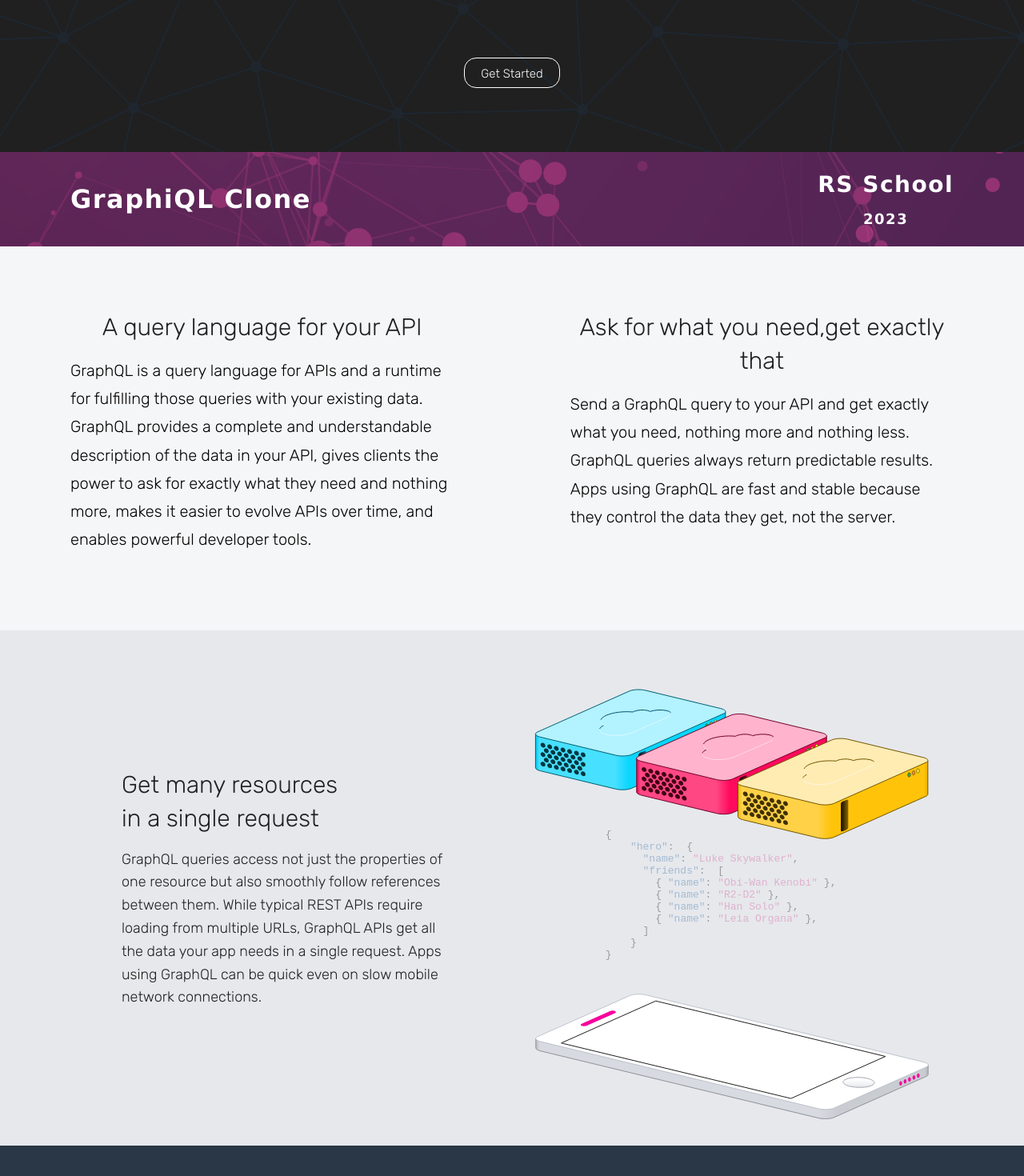
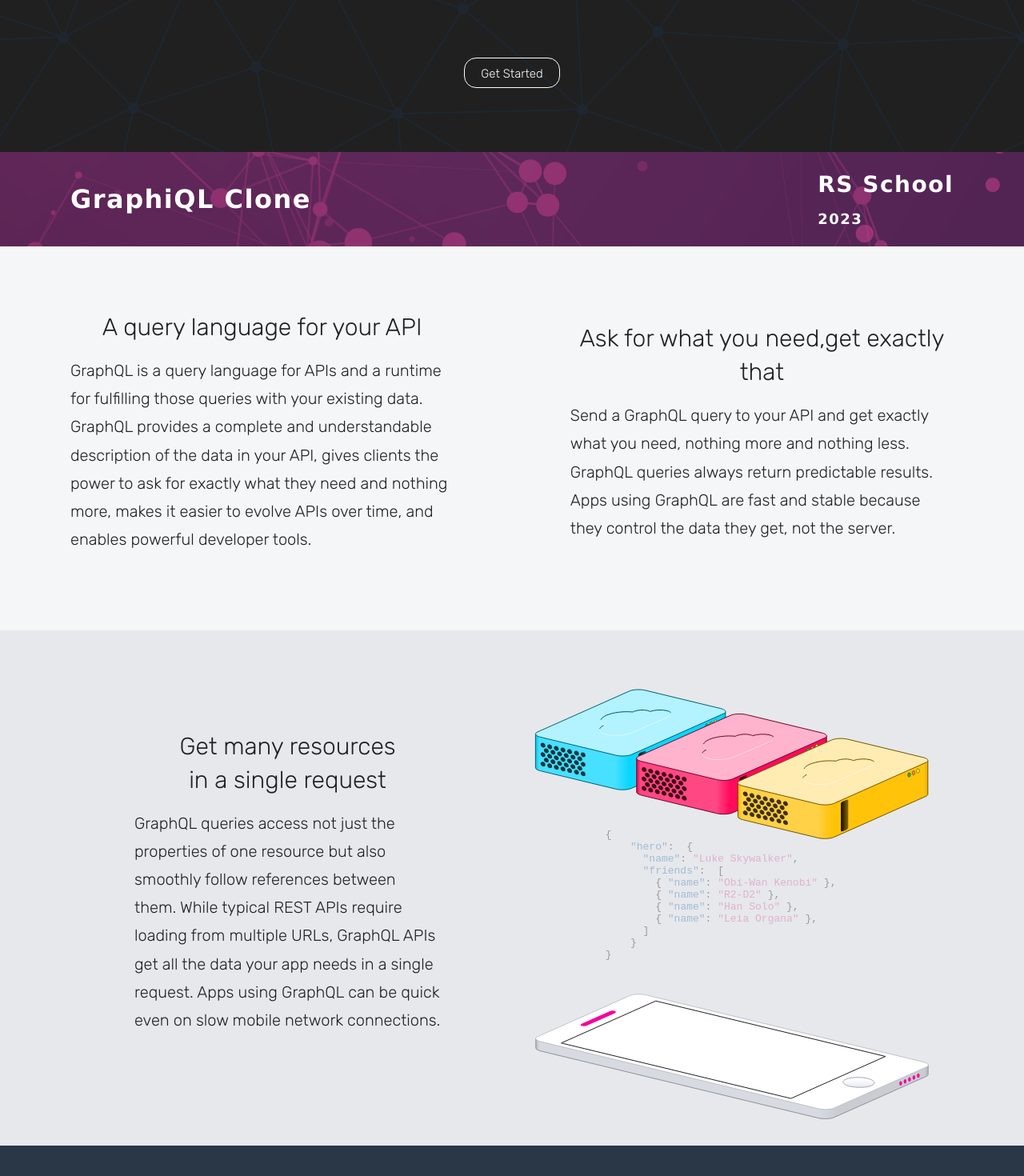
Before and after one commit to oolenkazolot/graphiql-app, a React (Vite) app: page / in a window 1280 px wide. Shown: the part 362-1832 px from the top of the page at 80% size. Built offline with nearby package versions, Linux system fonts and the light colour scheme; no server answers.

Commit message:
refactor: add mixins to styles

```diff
--- a/src/components/WecomeSections/FifthSection/FifthSection.scss
+++ b/src/components/WecomeSections/FifthSection/FifthSection.scss
@@ -1,15 +1,11 @@
 @import '../../../styles/variables.scss';
+@import '../../../styles/mixins.scss';
 
 .fifth-section {
     background-color: $bg-darkWash;
 
     &__wrapper {
-        max-width: 1200px;
-        display: flex;
-        justify-content: space-between;
-        align-items: center;
-        padding: 5rem 2rem;
-        margin: 0 auto;
+        @include welcome-wrapper(5rem 2rem);
     }
 
     &__block1,
@@ -18,18 +14,10 @@
     }
 
     &__h2 {
-        font-size: 30px;
-        line-height: 42px;
-        color: white;
-        font-weight: 300;
-        text-align: center;
+        @include welcome-h2(white)
     }
 
     &__p {
-        font-size: 20px;
-        font-weight: 300;
-        color: white;
-        padding: 1rem;
-        line-height: 35.2px;
+        @include welcome-p(white)
     }
 }
--- a/src/components/WecomeSections/FourthSection/FourthSection.scss
+++ b/src/components/WecomeSections/FourthSection/FourthSection.scss
@@ -1,4 +1,5 @@
 @import '../../../styles/variables.scss';
+@import '../../../styles/mixins.scss';
 
 .fourth-section {
     background-color: $bg-grey;
@@ -8,34 +9,21 @@
     }
 
     &__wrapper {
-        max-width: 1200px;
-        display: flex;
-        justify-content: space-between;
-        align-items: center;
-        padding: 7rem;
-        margin: 0 auto;
+        @include welcome-wrapper(7rem);
     }
 
     &__h2 {
-        font-size: 30px;
-        line-height: 42px;
-        color: $background-dark;
-        font-weight: 300;
-        margin-bottom: 1rem;
+        @include welcome-h2($background-dark);
     }
 
     &__p {
-        font-size: 18px;
-        font-weight: 300;
-        line-height: 28.8px;
-        color: $background-dark;
+       @include welcome-p($background-dark);
     }
 
     &__block2 {
         position: relative;
         height: 500px;
         margin: -40px -15px;
-        position: relative;
         width: 476px;
     }
 
--- a/src/components/WecomeSections/Section1/Section1.scss
+++ b/src/components/WecomeSections/Section1/Section1.scss
@@ -1,18 +1,13 @@
 @import '../../../styles/variables.scss';
+@import '../../../styles/mixins.scss';
 
 .section1 {
     background-color: $background-dark;
     background-image: url('../../../assets/png/background1.png');
-    display: flex;
-    flex-direction: column;
-    justify-content: space-around;
+    @include positioning(normal);
     padding: 10rem 7rem 5rem 7rem;
     &__wrapper {
-        max-width: 1200px;
-        margin: 0 auto;
-        display: flex;
-        justify-content: space-between;
-        align-items: center;
+        @include welcome-wrapper(0);
         gap: $welcome-code-gap;
     }
 }
--- a/src/components/WecomeSections/TaskInfo/TaskInfo.scss
+++ b/src/components/WecomeSections/TaskInfo/TaskInfo.scss
@@ -1,17 +1,14 @@
 @import '../../../styles/variables.scss';
+@import '../../../styles/mixins.scss';
 
 .task-info {
     background: url('../../../assets/png/background2.png');
     font-family:  "Rubik", sans-serif;
 
     &__wrapper {
-        display: flex;
-        justify-content: space-between;
-        max-width: 1200px;
+        @include welcome-wrapper(0.5rem 2rem);
         font-family: Verdana, Geneva, Tahoma, sans-serif;
         color: white;
-        margin: 0 auto;
-        padding: 0.5rem 2rem;
     }
 
     &__h1 {
@@ -23,14 +20,10 @@
     }
 
     &__block {
-        display: flex;
-        flex-direction: column;
+        @include positioning(center);
         padding: 1rem;
         font-size: 28px;
         font-weight: 700;
-        display: flex;
-        flex-direction: column;
-        align-items: center;
         gap: 1rem;
         letter-spacing: 1.5px;
     }
--- a/src/components/WecomeSections/ThirdSection/ThirdSection.scss
+++ b/src/components/WecomeSections/ThirdSection/ThirdSection.scss
@@ -1,32 +1,20 @@
 @import '../../../styles/variables.scss';
+@import '../../../styles/mixins.scss';
 
 .third-section {
     background-color: $bg-light-grey;
     &__wrapper {
-        max-width: 1200px;
-        display: flex;
-        justify-content: space-between;
-        margin: 0 auto;
-        padding: 5rem 2rem;
+        @include welcome-wrapper(5rem 2rem);
     }
     &__block1,
     &__block2 {
         width: 45%;
-        display: flex;
-        align-items: center;
-        flex-direction: column;
+        @include positioning(center);
     }
     &__h2 {
-        font-size: 30px;
-        line-height: 42px;
-        color: $background-dark;
-        font-weight: 300;
-        text-align: center;
+        @include welcome-h2($background-dark);
     }
     &__text {
-        font-size: 20px;
-        font-weight: 300;
-        line-height: 35.2px;
-        padding: 1rem;
+        @include welcome-p($background-dark);
     }
 }
--- a/src/styles/mixins.scss
+++ b/src/styles/mixins.scss
@@ -12,3 +12,35 @@
     @content;
   }
 }
+
+@mixin welcome-h2($color) {
+  font-size: 30px;
+  line-height: 42px;
+  color: $color;
+  font-weight: 300;
+  text-align: center;
+}
+
+@mixin welcome-p($color) {
+  font-size: 20px;
+  font-weight: 300;
+  line-height: 35.2px;
+  padding: 1rem;
+  color: $color;
+}
+
+@mixin welcome-wrapper($padding) {
+  max-width: 1200px;
+  margin: 0 auto;
+  display: flex;
+  justify-content: space-between;
+  align-items: center;
+  padding: $padding;
+}
+
+@mixin positioning($align) {
+  display: flex;
+  flex-direction: column;
+  justify-content: space-around;
+  align-items: align;
+}
```
